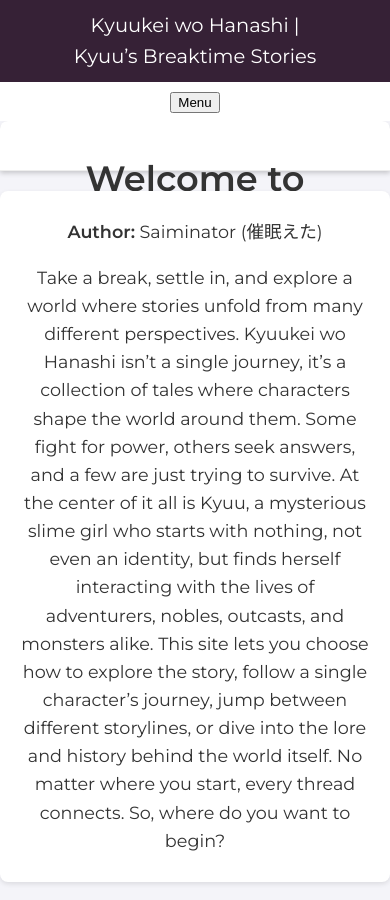
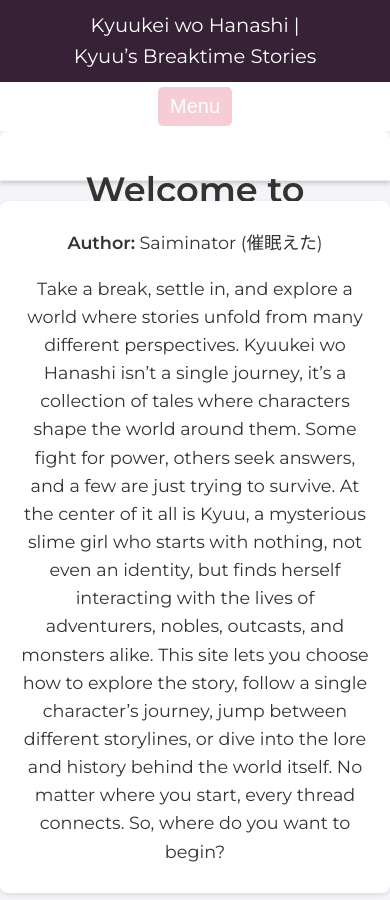
Before and after one commit to Saiminator/Kyuukei, a Jekyll site: the page built from index.html, in a window 390 px wide and 900 px high. Built offline with Jekyll 4.4.1, drawn with Linux system fonts in a browser that asks for light colours.

Commit message:
Update style.css

```diff
--- a/css/style.css
+++ b/css/style.css
@@ -13,7 +13,7 @@
 ::-webkit-scrollbar {
   display: none;
 }
-/* IE, Edge, and Firefox */
+/* IE, Edge, Firefox */
 body {
   -ms-overflow-style: none;
   scrollbar-width: none;
@@ -30,7 +30,7 @@
 
 body {
   font-family: 'Montserrat', sans-serif;
-  font-size: 1.1rem; /* Increased base size */
+  font-size: 1.1rem;  /* Increased base size */
   background: #f4f4f9;
   color: #333;
   line-height: 1.6;
@@ -134,8 +134,7 @@
 }
 
 /* ---------- Navigation Rules ---------- */
-/* For desktop, the menu is placed inside the fixed container;
-   hide mobile nav on desktop and vice-versa. */
+/* Show mobile nav only on viewports ≤600px; show desktop menu on ≥601px */
 @media (min-width: 601px) {
   #nav-mobile { display: none !important; }
   .nav-menu-desktop { display: flex !important; }
@@ -174,9 +173,20 @@
     font-size: 1.25rem;
   }
   #nav-mobile-menu a:hover { color: #667eea; }
+
+  /* Style the mobile menu toggle button with orby pink design */
+  #nav-toggle {
+    background: #f7cdd5;
+    color: #fff;
+    border: none;
+    font-size: 1.25rem;
+    padding: 8px 12px;
+    border-radius: 5px;
+    cursor: pointer;
+  }
 }
 
-/* ---------- Desktop Navigation Menu inside Fixed Container ---------- */
+/* Desktop Navigation Menu inside Fixed Container */
 .nav-menu-desktop {
   margin: 0;
   padding: 0;
@@ -206,15 +216,22 @@
 }
 .nav-menu-desktop a:hover { background: #e0a8b5; }
 
+/* Responsive adjustments for desktop menu when viewport is below 750px */
+@media (max-width: 750px) {
+  .nav-menu-desktop a {
+    font-size: 1.3rem;
+    padding: 6px 10px;
+  }
+}
+
 /* =====================================================
    6. Fixed Container for Page Content
-   (Used by pages such as News, Questions, Character Wiki, etc.)
+   (For pages such as News, Questions, Character Wiki, etc.)
 ===================================================== */
-/* Flex layout so inner areas can expand */
 .section-fixed-title {
   display: flex;
   flex-direction: column;
-  height: calc(100vh - 100px); /* Overall container: full viewport minus 100px */
+  height: calc(100vh - 100px);  /* Overall container height: full viewport minus 100px */
   overflow: hidden;
   margin: 0 auto;
   background: #f4f4f9;
@@ -321,7 +338,7 @@
   max-width: 1120px;
   height: 100vh;  /* Fixed height for desktop */
   margin: 0 auto;
-  overflow-y: auto;  /* Use auto scrolling for natural behavior */
+  overflow-y: auto;
   border: 1px solid #eee;
   position: relative;
 }
```
